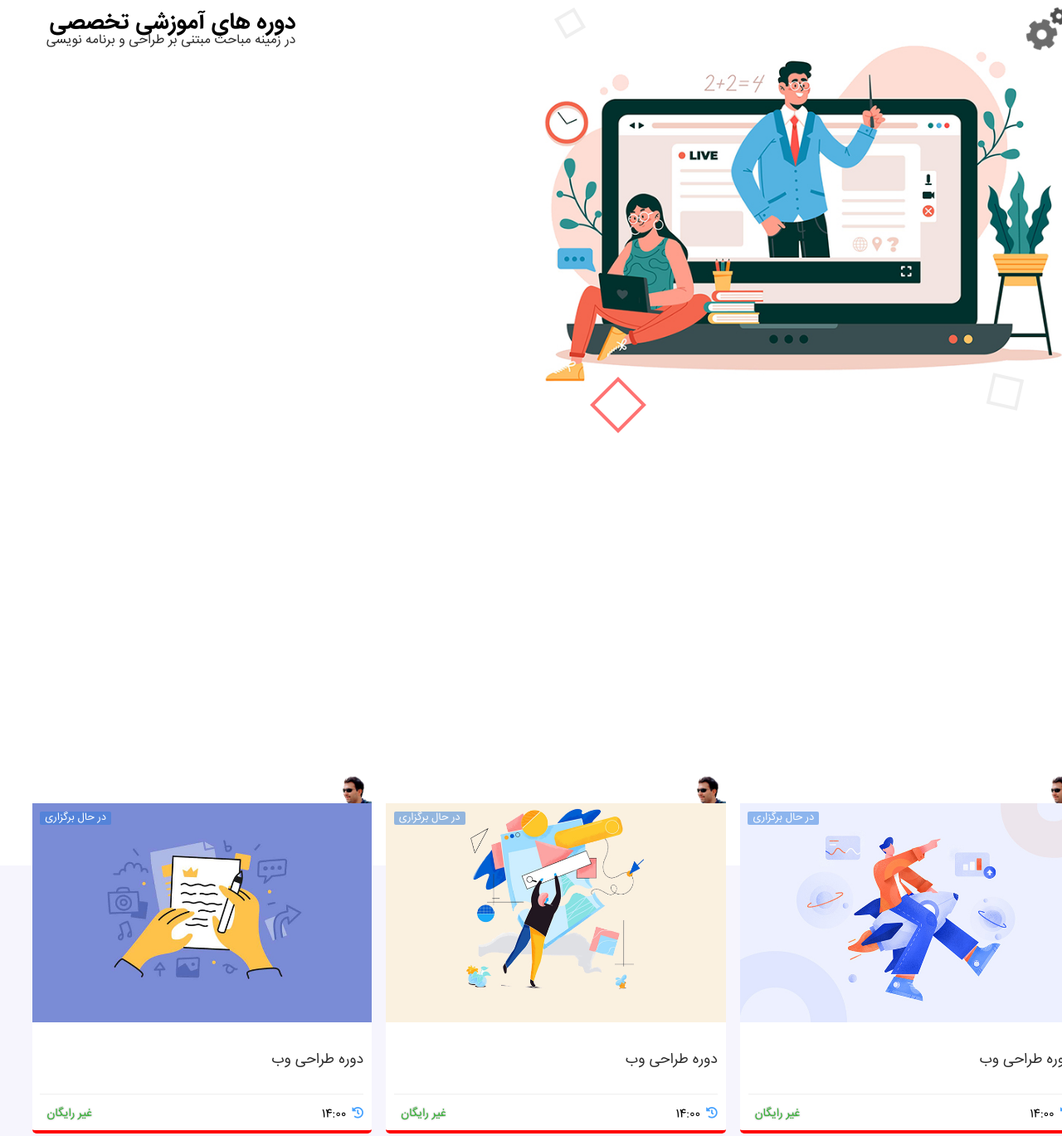
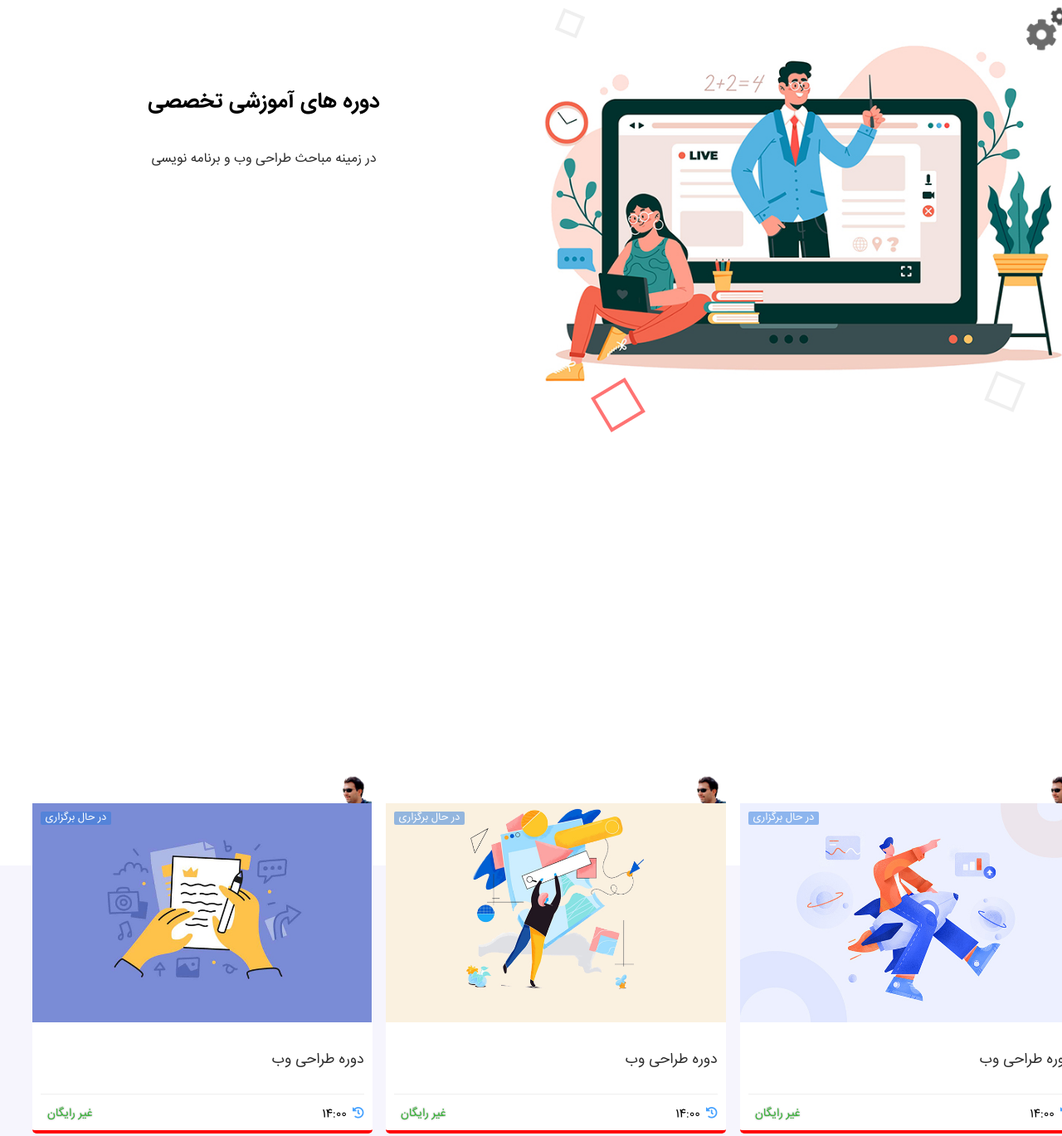
Before and after one commit to M-ghalevand/Video-sales-site, a website: page src/index.html in a window 1280 px wide. Shown: the part 146-1515 px from the top of the page at 83% size. Drawn offline with nearby package versions, Linux system fonts and the light colour scheme.

Commit message:
add Animate On Scroll Library jqurey AOS and ...

```diff
--- a/src/assets/scss/_header.scss
+++ b/src/assets/scss/_header.scss
@@ -80,12 +80,16 @@
       }
     }
     .left{
-      @include margin-pading(0 , 0, 0, 1.2rem);
+      @include margin-pading(3rem , 0, 0, 2rem);
+      @include flex(flex,center,center);
+      flex-direction: column;
       h1{
-        font-size: 1.7rem;
+        @include margin-pading(3rem , 0, 0, 0);
+        font-size: 1.6rem;
         color: #000;
       }
       p{
+        @include margin-pading(3rem , 0, 0, 0);
         color: $font-color;
       }
     }
--- a/src/index.html
+++ b/src/index.html
@@ -5,6 +5,7 @@
     <meta charset="UTF-8">
     <meta name="viewport" content="width=device-width, initial-scale=1.0">
     <link rel="stylesheet" href="https://pro.fontawesome.com/releases/v5.10.0/css/all.css" integrity="sha384-AYmEC3Yw5cVb3ZcuHtOA93w35dYTsvhLPVnYs9eStHfGJvOvKxVfELGroGkvsg+p" crossorigin="anonymous"/>
+    <link href="https://unpkg.com/aos@2.3.1/dist/aos.css" rel="stylesheet">
     <link rel="stylesheet" href="assets/css/style.css">
     <title>صفحه اصلی</title>
 </head>
@@ -17,8 +18,8 @@
             <ul class="col-6">
                 <li><a href="#">خانه</a></li>
                 <li><a href="#">دوره های آموزشی</a></li>
-                <li><a href="#">تماس با ما</a></li>
-                <li><a href="#">درباره ما</a></li>
+                <li><a class="s-hidden" href="#">تماس با ما</a></li>
+                <li><a class="s-hidden" href="#">درباره ما</a></li>
             </ul>
             <span class="social-icon col-6">
                 <a href="https://t.me/m_ghalevand" target="_blank"><i class="fab fa-telegram-plane"></i></a>
@@ -44,11 +45,9 @@
                 <span class="sq-2"></span>
                 <span class="sq-3"></span>
             </div>
-            <div class="left col-s-12 col-md-3 col-l-3 col-xl-3 col-md-offset-1 col-l-offset-1 col-xl-offset-1" data-aos="fade-right" data-aos-duration="3000">
-                <div>
+            <div class="left col-s-12 col-md-5 col-l-5 col-xl-5 " data-aos="fade-right" data-aos-duration="3000">
                     <h1> دوره های آموزشی تخصصی</h1>
-                    <p>در زمینه مباحث مبتنی بر طراحی و برنامه نویسی</p>
-                </div>
+                    <p>در زمینه مباحث طراحی وب و برنامه نویسی</p>
             </div>
         </header>
     </div>
@@ -60,7 +59,7 @@
     <div class="container relative">
         <div class="pipe absolute"></div>
         <div class="row">
-            <div class="course col-s-12 col-md-4 col-l-4 col-xl-4 " data-aos="fade-up" data-aos-anchor-placement="top-bottom">
+            <div class="course col-s-12 col-md-4 col-l-4 col-xl-4 " data-aos="zoom-in-down" data-aos-duration="3000">
                 <span class="status">در حال برگزاری</span>
                 <img class="teacher s-hidden" src="assets/images/manouchehr.png" alt="">
                 <span class="teacher-name s-hidden">مدرس: منوچهر قلعه وند</span>
@@ -71,7 +70,7 @@
                     <span>غیر رایگان</span>
                 </div>
             </div>
-            <div class="course col-s-12 col-md-4 col-l-4 col-xl-4 " data-aos="fade-up" data-aos-anchor-placement="top-bottom">
+            <div class="course col-s-12 col-md-4 col-l-4 col-xl-4 " data-aos="zoom-in-down" data-aos-duration="3000">
                 <span class="status">در حال برگزاری</span>
                 <img class="teacher s-hidden" src="assets/images/manouchehr.png" alt="">
                 <span class="teacher-name s-hidden">مدرس: منوچهر قلعه وند</span>
@@ -82,7 +81,7 @@
                     <span>غیر رایگان</span>
                 </div>
             </div>
-            <div class="course col-s-12 col-md-4 col-l-4 col-xl-4 " data-aos="fade-up" data-aos-anchor-placement="top-bottom">
+            <div class="course col-s-12 col-md-4 col-l-4 col-xl-4 " data-aos="zoom-in-down" data-aos-duration="3000">
                 <span class="status">در حال برگزاری</span>
                 <img class="teacher s-hidden" src="assets/images/manouchehr.png" alt="">
                 <span class="teacher-name s-hidden">مدرس: منوچهر قلعه وند</span>
@@ -296,5 +295,9 @@
 </footer>
 <!-- end footer -->
 
+<script src="https://unpkg.com/aos@2.3.1/dist/aos.js"></script>
+<script>
+    AOS.init();
+</script>
 </body>
 </html>
```
Also changed, not shown: dist/assets/css/style.css, dist/index.html, src/assets/css/style.css.
